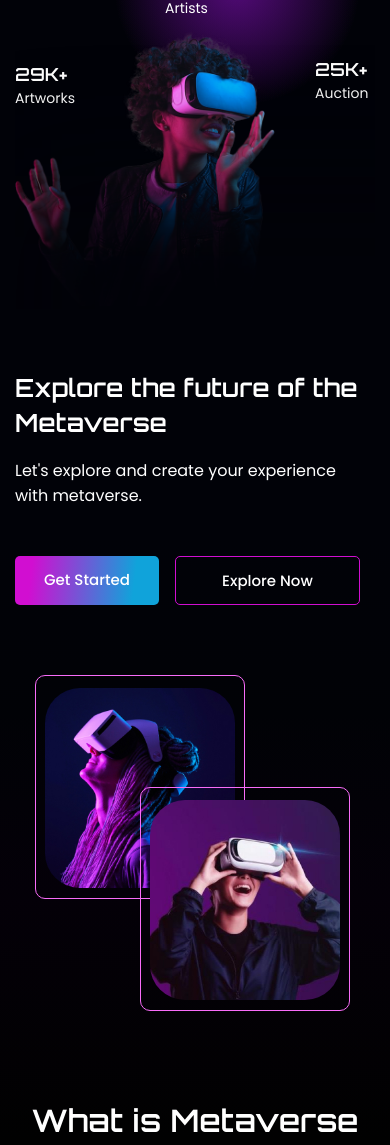
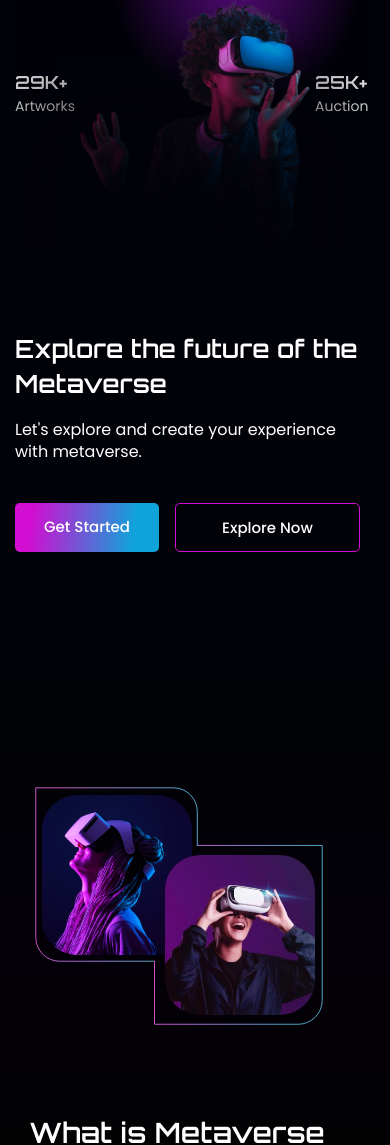
Before and after one commit to Andreil0000/Metav, a plain HTML site: page index.html in a window 390 px wide. Shown: the part 163-1308 px from the top of the page. Drawn offline with Linux system fonts and the light colour scheme.

Commit message:
привет

```diff
--- a/css/app.css
+++ b/css/app.css
@@ -61,7 +61,7 @@ header{
  position: relative;
  overflow: hidden;
  width: 100%;
- height: 800px;
+ height: 755px;
 }
 h4 {
   color: white;
@@ -125,7 +125,7 @@ h4 {
 .footer-nav a:hover{
   color: #E786FF;
 }
-.header_blur,.header_blur_violet,.header_blur_vilo,.header_blur_vil,.header_blur_about,.header_blur_about{
+.header_blur,.header_blur_vilo,.header_blur_vil,.header_blur_about,.header_blur_about{
   border-radius: 896px;
   background: radial-gradient(40.17% 39.79% at 50% 50%, rgba(170, 20, 240, 0.28) 0%, rgba(170, 20, 240, 0.00) 100%);
   width: 886px;
@@ -135,12 +135,7 @@ h4 {
   z-index: 0;
   right: 33rem;
 }
-.violet{
-  position: absolute;
-  z-index: 1;
-  top: -5rem;
-  left: 18rem;
-}
+
 .vilo{
   position: absolute;
   z-index: 0;
@@ -226,7 +221,7 @@ h4 {
 }
 .wrapper,.wrapper_bg,.wrapper_row,.wrapper_wrap,.main_btn_row{
  display: flex;
- gap: 0px;
+ gap: 5px;
 }
 .wrapper_mobail{
 display: none;
@@ -241,7 +236,7 @@ display: none;
 .wrapper_row{
   gap: 68px;
 }
-.wrapper_wrap{gap: 379px;position: relative;}
+.wrapper_wrap{gap: 679px;position: relative;}
 .btn,.btn_solid,.btn_hero,.btn_main_btn{
  display: block;
  padding:12px 29px;
@@ -310,45 +305,51 @@ width: 185px;
   z-index: 1;
 }
 .image{
- width:100%;
+ width: 100%;
+ margin-top: 0px;
 }
 .black{
   position: absolute;
   background: #010208;
   filter: blur(55px);
   width: 546px;
-  height: 252.434px;
-  bottom: -12rem;
+  height: 315.434px;
+  bottom: -13rem;
+  left: 7rem;
   z-index: 4;
 }
 /* section */
 .hero_img,.hero_img1{
   border-radius:35px
 }
-.vector1{
-width: 30rem;
-height: 32rem;
-padding: 12px 9px;
-border-radius: 5px;
-border: 1px solid #F86CF8;
-border-radius: 10px;
+.hero_img{
+  position: absolute;
+  top: 1.6rem;
+  left: 0rem;
+  bottom:0rem;
+  right: 0rem;
 }
-.vector2{
-width: 31rem;
-height: 33rem;
-padding: 12px 9px;
-border-radius: 5px;
-border: 1px solid #F86CF8;
-position: absolute;
-top: 108px;
-left: 214px;
-z-index: 0;
-border-radius: 10px;
+.hero_img1{
+  position: absolute;
+  top: 8.5rem;
+  left: 14.5rem;
+  bottom: 0rem;
+  right: 0rem;
+}
+.vectoria{
+  position: absolute;
+  height: 31rem;
+  top: 0rem;
+  left: -1rem;
+  bottom: 0rem;
+  right: 0rem;
 }
 .box_hero{
  position: relative;
  top: -5rem;
+
 }
+
 /* main */
 .grid_carconka{
   background: #090823;
@@ -526,24 +527,24 @@ li.social-icon:hover {
  /* адаптив */
 /* menu byrder */
 .burger {
-  width: 40px;
-  height: 20px;
+  width: 41px;
+  height: 21px;
   background-image: url(../img/byrgerr.svg);
   background-repeat: no-repeat;
   background-size: contain;
   background-color: transparent;
   border: none;
   cursor: pointer;
-  margin-top: 40px;
+  margin-top: 37px;
 }
 
 #modal {
-  max-width: 131px;
+  max-width: 300px;
   height: 220px;
   background: linear-gradient(97deg, rgba(248, 108, 248, 0.22) 12.04%, #00729C 81.84%);
   position: absolute;
   top: -450px;
-  left: 231px;
+  left: 0px;
   right: 0px;
   margin: 20px auto 0;
   transition: 0.5s;
@@ -595,9 +596,6 @@ li.social-icon:hover {
     gap: 30px;
     width: 400px;
 }
-.wrapper_wrap {
-  gap: 340px;
-}
 .vector {
   top: 131px;
   right: 360px;
@@ -614,11 +612,9 @@ li.social-icon:hover {
 .footer_grid {
   gap: 60px;
 }
-.title_hero {
-  width: 349px;
-}
-.text_hero {
-  width: 87%;
+.black {
+  bottom: -13rem;
+  left: 0rem;
 }
 }
 @media(max-width: 1080px) {
@@ -626,16 +622,13 @@ li.social-icon:hover {
     gap: 540px;
 }
 .wrapper_wrap {
-  gap: 310px;
+  gap: 600px;
 }
 
 }
 @media(max-width: 1040px) {
   .header {
     gap: 500px;
-}
-.wrapper_wrap {
-  gap: 270px;
 }
 .vector {
   top: 81px;
@@ -653,14 +646,16 @@ li.social-icon:hover {
  }
  .header {
   gap: 257px;
+  padding-bottom: 130px;
 }
 .title {
-  margin-bottom: 18px;
+  margin-bottom: 35px;
   line-height: 120%;
   width: 360px;
 }
 .text {
-  width: 86%;
+  width: 90%;
+  margin-bottom: 40px;
 }
 .vector {
   top: 81px;
@@ -669,7 +664,7 @@ li.social-icon:hover {
 }
 .hero_img, .hero_img1 {
   border-radius: 35px;
-  width:19rem;
+  width: 19rem;
   height:20rem;
 }
 .vector2,.vector1  {
@@ -680,19 +675,20 @@ li.social-icon:hover {
   left: 158px;
 }
 .wrapper_wrap {
-  gap: 220px;
+  gap: 369px;
 }
 .title_hero {
-  width: 248px;
+  width: 320px;
+  font-size: 30px;
 }
 .text_hero {
   font-size: 14px;
-  margin-bottom: 55px;
-  width: 92%;
-  line-height: 25px;
+  margin-bottom: 49px;
+  width: 100%;
+  line-height: 29px;
 }
 .main_text {
-  width: 99%;
+  width: 100%;
 }
 .main_grid {
   grid-template-columns: repeat(2, 1fr);
@@ -719,10 +715,22 @@ section{
 padding: 0px 0px;
 }
 .main,.main_banner  {
-  padding-top: 140px;
+  padding-top: 85px;
 }
 footer {
   margin-top: 140px;
+}
+.offer_hero{
+margin-top: -61px;
+}
+.hero_img {
+  top: 1rem;
+  left: -0.2rem;
+  bottom: 0rem;
+  right: 0rem;
+}
+.vectoria {
+  height: 29.8rem;
 }
 }
 /* mobail */
@@ -764,7 +772,7 @@ section {
   font-size: 35px;
 }
 header {
-  height: 1280px;
+  height: 1110px;
 }
 
 .wrapper_row {
@@ -772,8 +780,9 @@ header {
 }
 .wrapper_wrap {
   flex-direction: column;
-  gap:0px;
-  align-items: center;
+  gap: 300px;
+  /* align-items: center; */
+  width: 90%;
 }
 .vector2, .vector1 {
   top: 50%;
@@ -786,14 +795,14 @@ header {
   height: 26.4rem;
 }
 .hero_img, .hero_img1 {
-  width: 24rem;
-  height: 24rem;
+  width: 19rem;
+  height: 20rem;
 }
 .title_hero {
   font-size: 35px;
   margin-bottom: -9px;
-   width: 100%;
-   text-align: center;
+  width: 100%;
+  text-align: center;
 }
 .btn_hero {
   margin: 0 auto;
@@ -805,7 +814,7 @@ header {
 }
 .main, .main_banner {
   padding-top: 0px;
-  margin-top: -100px;
+  margin-top: -40px;
 }
 .banner {
   height: 350px;
@@ -903,9 +912,6 @@ footer {
      .header_nav {
 display: none;
   }
-  .image {
-    width: 260px;
-}
 .header-burger {
   display:block;
 }
@@ -924,6 +930,7 @@ display: none;
 }
 .btn, .btn_solid, .btn_hero, .btn_main_btn {
   font-size: 15px;
+  /* width: 50%; */
 }
 .text_hero {
   font-size: 13px;
@@ -938,10 +945,10 @@ display: none;
 }
 .box_hero {
   top: -5rem;
-  left: 5rem;
+  left: 3rem;
 }
 .title_hero {
-  font-size: 31px;
+  font-size: 28px;
 }
 span {
   font-size: 20px;
@@ -949,9 +956,11 @@ span {
 }
 h2 {
   font-size: 23px;
+  width: 340px;
 }
 .main_text {
   font-size: 13px;
+  width: 320px;
 }
 .vilo {
   left: -65rem;
@@ -1034,13 +1043,81 @@ footer {
 .offer{
  margin-top: -50px;
 }
+.black {
+  bottom: -15rem;
+  left: -2rem;
+  height: 284.434px;
+}
+.hero_img {
+  top: 0.8rem;
+  left: -0.3rem;
+  bottom: 0rem;
+  right: 0rem;
+}
+.hero_img, .hero_img1 {
+  width: 15rem;
+  height: 16rem;
+}
+.vectoria {
+  height: 23.8rem;
+}
+.hero_img1 {
+  top: 3.8rem;
+  left: 12rem;
+  bottom: 0rem;
+  right: 0rem;
+}
+.box {
+  top: -127px;
+}
+.offer_row1 {
+  top: 13rem;
+}
+.offer_row2 {
+  top: -1rem;
+  left: 17rem;
+}
+.offer_row3 {
+  top: 13rem;
+}
+.image {
+  width: 230px;
+  margin-left: 65px;
+}
+.offer {
+  margin-top: -58px;
+}
+.text {
+  line-height: 22px;
+}
+.title_row,.text_row {
+  width: 100%;
+}
+.black {
+  bottom: -15rem;
+  left: 1rem;
+  height: 302.434px;
+  width: 320px;
+}
+.wrapper {
+  width: 98%;
+}
+.hero_img1 {
+  top: 6.8rem;
+  left: 12rem;
+  bottom: 0rem;
+  right: 0rem;
+}
   }
   @media(max-width:380px){
+    .title {
+      width: 280px;
+  }
     .footer_box {
      display: flex;
   }
   .footer_grid {
-    margin-left: 30px;
+    margin-left: 81px;
 }
 li.social-icon {
   width: 25px;
@@ -1057,6 +1134,39 @@ span {
   width: 260px;
 }
 .header {
-  gap: 232px;
+  gap: 224px;
+}
+.image {
+  width: 200px;
+}
+.offer_row3 {
+  left: 28.5rem;
+}
+.btn, .btn_solid, .btn_hero, .btn_main_btn {
+  width: 50%;
+}
+.box_hero {
+  top: -5rem;
+  left: 2rem;
+}
+h2 {
+  font-size: 22px;
+  width: 315px;
+}
+.title_hero {
+  font-size: 25px;
+}
+.text_hero {
+  font-size: 12px;
+  line-height: 20px;
+}
+.footer-nav a {
+  font-size: 13px;
+  line-height: 25px;
+}
+.text_footer {
+  font-size: 13px;
+  width: 123%;
+  line-height: 160%;
 }
   }
--- a/index.html
+++ b/index.html
@@ -82,10 +82,9 @@
                </div>
              </div>
             <!-- мобильное -->
+            <div class="black"></div>
+            <img src="img/Vector.svg" class="vector" alt="звезда">
 
-            <img src="img/Vector.svg" class="vector" alt="звезда">
-            <div class="black"></div>
-            <div class="header_blur violet"></div>
           <img src="img/img.png" class="image" alt="девушка">
          </div>
       </div>
@@ -96,12 +95,9 @@
             <div class="wrapper_wrap">
                <div class="box_hero">
                   <div class="header_blur vilo"></div>
-                <div class="vector1">
+               <img src="img/vectoria.svg" class="vectoria" alt="вектор">
                <img src="img/hero.jpg" class="hero_img" alt="крутые очки">
-            </div>
-            <div class="vector2">
                <img src="img/hero1.jpg" class="hero_img1" alt="крутые очки">
-            </div>
          </div>
                <div class="offer_hero">
                 <h2 class="title_hero">What is Metaverse
```
Also changed, not shown: img/vectoria.svg (added).
